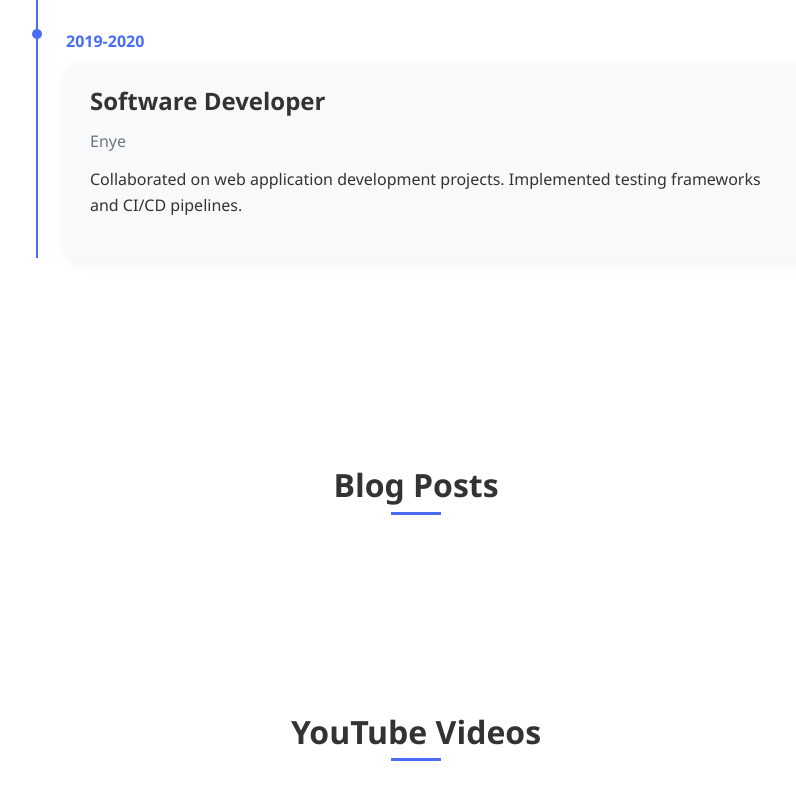
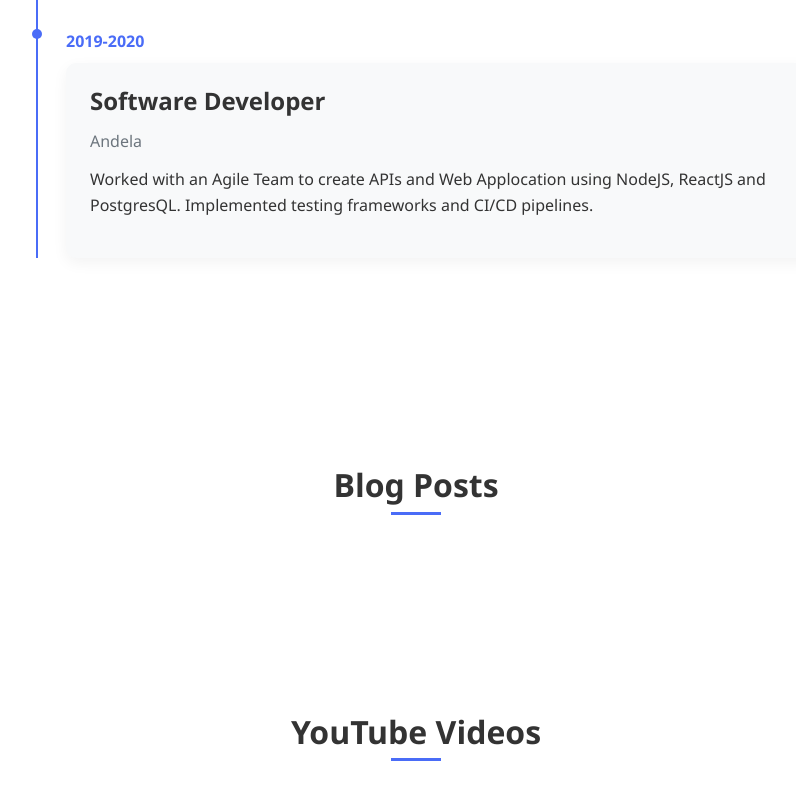
Before and after one commit to Onyimatics/onyimatics-portfolio, a website: page index.html in a window 1280 px wide. Shown: the part 4419-5219 px from the top of the page, without its empty margins (224-1020 px from the left). Drawn offline with Linux system fonts and the light colour scheme; no server answers.

Commit message:
update WE
Updated job title and description for experience section.

```diff
--- a/index.html
+++ b/index.html
@@ -341,8 +341,8 @@
                     <div class="timeline-date">2019-2020</div>
                     <div class="timeline-content">
                         <h3>Software Developer</h3>
-                        <h4>Enye</h4>
-                        <p>Collaborated on web application development projects. Implemented testing frameworks and CI/CD pipelines.</p>
+                        <h4>Andela</h4>
+                        <p>Worked with an Agile Team to create APIs and Web Applocation using NodeJS, ReactJS and PostgresQL. Implemented testing frameworks and CI/CD pipelines.</p>
                     </div>
                 </div>
             </div>
```
